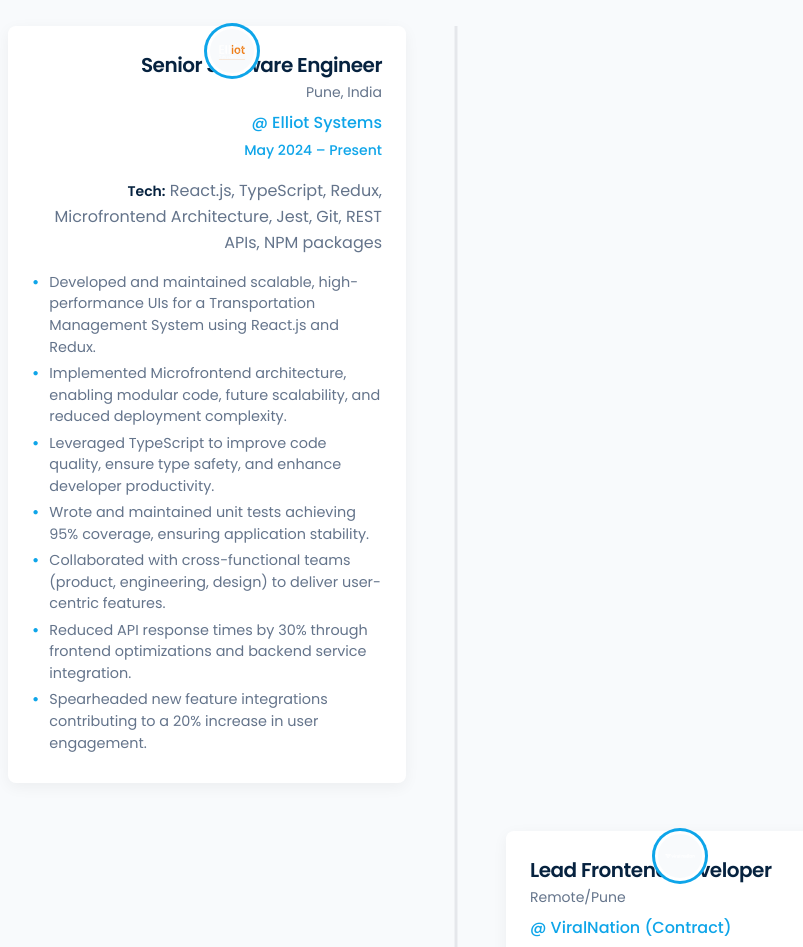
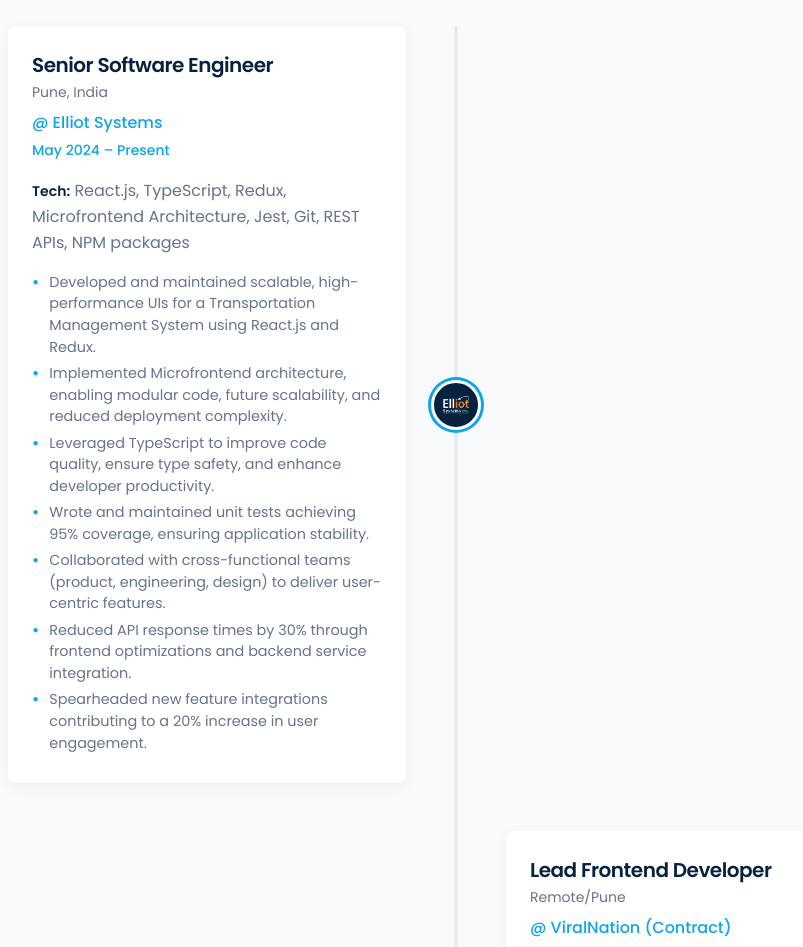
Before and after one commit to jadamal-mahendra/jadamal-mahendra, a React (Vite) app: page / in a window 1280 px wide. Shown: the part 1700-2647 px from the top of the page, without its empty margins (184-987 px from the left). Built offline with nearby package versions, Linux system fonts and the light colour scheme.

Commit message:
Add new images and SVG assets, update index.html with improved metadata and favicon, and enhance Experience component styles for better layout and alignment.

```diff
--- a/src/components/Experience.module.css
+++ b/src/components/Experience.module.css
@@ -44,27 +44,44 @@
 @media (min-width: 768px) { /* md */
   .timelineItem {
     width: 50%;
-    padding-left: 50px; /* Space from center line */
     margin-bottom: 3rem;
   }
   .timelineItem:nth-child(odd) {
     left: 0;
-    padding-right: 50px; /* Space from center line */
+    padding-right: 50px;
     padding-left: 0;
-    text-align: right;
   }
   .timelineItem:nth-child(even) {
     left: 50%;
+    padding-left: 50px;
+    padding-right: 0;
+  }
+
+  .timelineCard {
+    margin-left: 0; /* Reset mobile margin */
+    max-width: 560px; /* Constrain card width - Increased from 480px */
+    width: 100%;
+    text-align: left; /* Ensure card content is always LTR */
+  }
+
+  .timelineItem:nth-child(odd) .timelineCard {
+    margin-left: auto; /* Push card to the right */
+    margin-right: 0;
+  }
+
+  .timelineItem:nth-child(even) .timelineCard {
+    margin-left: 0;
+    margin-right: auto;
   }
 }
 
 .timelineLogoHolder {
   position: absolute;
-  left: 21.5px; /* Align with line center on mobile - Adjusted from 20px */
-  top: 0;
-  transform: translateX(-50%);
+  left: 20px; /* Align with line - Reverted back from 21.5px */
+  top: 50%; /* Changed from top: 0 */
+  transform: translate(-50%, -50%); /* Added Y translation for vertical centering */
   z-index: 10;
-  background-color: var(--color-light-bg); /* Match section bg */
+  background-color: var(--color-dark-primary); /* Match section bg */
   width: 40px; /* Adjust size */
   height: 40px;
   border-radius: 50%;
@@ -76,16 +93,20 @@
 }
 
 @media (min-width: 768px) { /* md */
-  .timelineLogoHolder {
-    left: 50%; /* Center on desktop */
-    width: 50px; /* Slightly larger on desktop */
-    height: 50px;
-  }
+  /* Remove the generic desktop .timelineLogoHolder rule
+     as positioning is now specific to odd/even */
+
   .timelineItem:nth-child(odd) .timelineLogoHolder {
-     /* No change needed if centered */
+     left: 100%; /* Position left edge at parent's right edge (center line) */
+     /* Inherits top: 50%, transform: translate(-50%, -50%) */
+     width: 50px;
+     height: 50px;
   }
   .timelineItem:nth-child(even) .timelineLogoHolder {
-     /* No change needed if centered */
+     left: 0; /* Position left edge at parent's left edge (center line) */
+     /* Inherits top: 50%, transform: translate(-50%, -50%) */
+     width: 50px;
+     height: 50px;
   }
 }
 
@@ -126,10 +147,21 @@
 
 @media (min-width: 768px) { /* md */
   .timelineItem:nth-child(odd) .titleLocation {
-     align-items: flex-end; /* Align right */
+     align-items: flex-start; /* Keep titles LTR */
   }
   .timelineItem:nth-child(even) .titleLocation {
      align-items: flex-start; /* Align left */
+  }
+
+  /* Adjust text alignment within odd items if needed */
+  .timelineItem:nth-child(odd) .titleLocation {
+     align-items: flex-start; /* Keep titles LTR */
+  }
+  .timelineItem:nth-child(odd) .date {
+     text-align: left; /* Keep dates LTR */
+  }
+  .timelineItem:nth-child(odd) .techStack {
+    text-align: left; /* Keep tech stack LTR */
   }
 }
 
```
Also changed, not shown: 31 other files (tests, documents, lock files or other folders).
